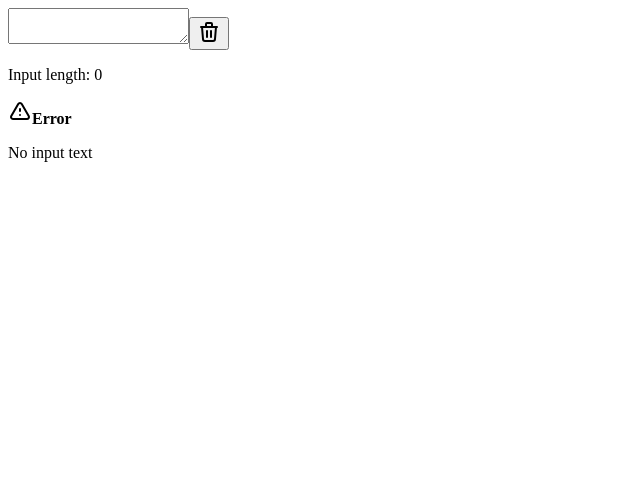
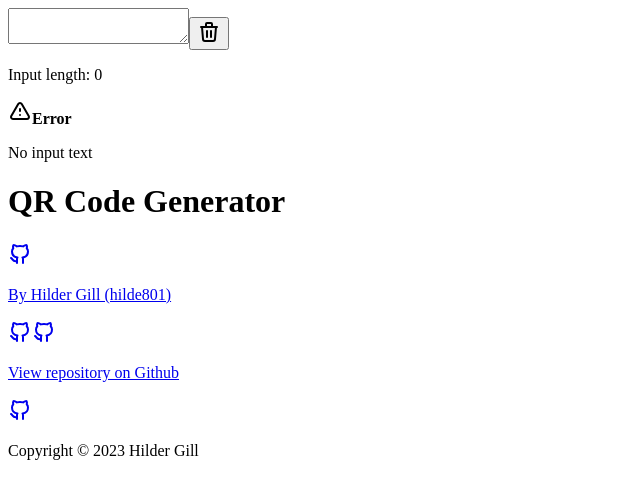
Before and after one commit to hilde801/qr-code-generator, a React (Vite) app: page / in a window 1280 px wide. Shown: the top 498 px of the page, without its empty margins (0-640 px from the left). Built offline with nearby package versions, Linux system fonts and the light colour scheme.

Commit message:
Added and implemented AppDetails component

```diff
--- a/src/components/app/index.tsx
+++ b/src/components/app/index.tsx
@@ -1,4 +1,5 @@
 import { FC, useEffect, useRef, useState } from "react";
+import AppDetails from "../appdetails";
 import ErrorOutput from "../erroroutput";
 import QRCodeOutput from "../qrcodeoutput";
 import UserInput from "../userinput";
@@ -18,7 +19,10 @@ const App: FC = () => {
 	return (
 		<>
 			<UserInput onInput={onInputUserInput} />
-			<output>{typeof result === "string" ? <QRCodeOutput dataURL={result} /> : <ErrorOutput errorMessage={result!!.result} />}</output>
+
+			<output>{typeof result === "string" ? <QRCodeOutput dataURL={result} /> : <ErrorOutput errorMessage={result.result} />}</output>
+
+			<AppDetails />
 		</>
 	);
 };
--- /dev/null
+++ b/src/components/appdetails/index.tsx
@@ -0,0 +1,19 @@
+import { FC } from "react";
+import WatermarkLink from "../watermarklink";
+import Package from "../../../package.json";
+import IconGithub from "../../icons/icongithub";
+
+const AppDetails: FC = () => {
+	return (
+		<footer>
+			<h1>{Package.displayName}</h1>
+
+			<WatermarkLink href={Package.author.url} text={"By Hilder Gill (hilde801)"} icon={IconGithub} />
+			<WatermarkLink href={Package.repository} text={"View repository on Github"} icon={IconGithub} />
+
+			<p>Copyright &copy; 2023 {Package.author.name}</p>
+		</footer>
+	);
+};
+
+export default AppDetails;
```
